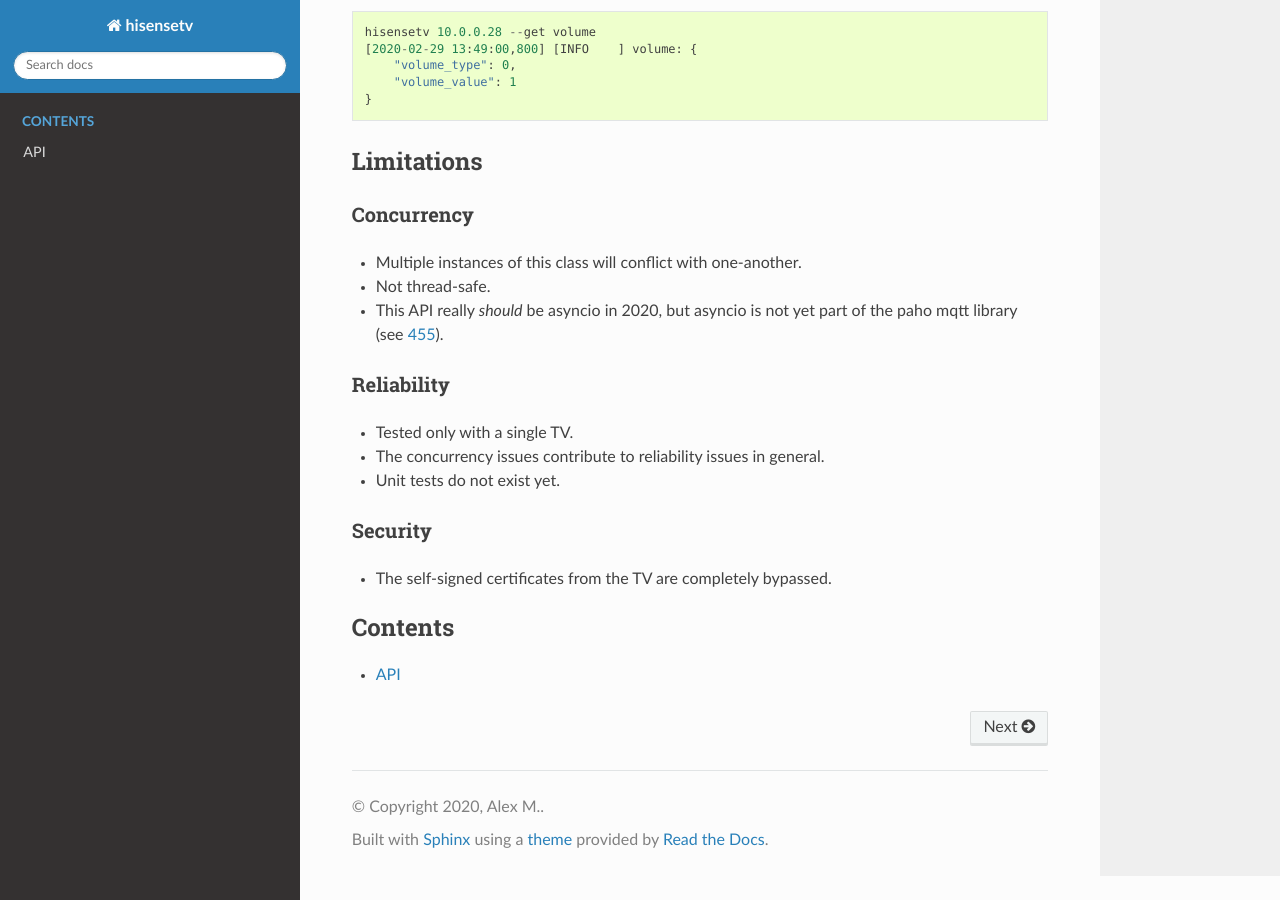
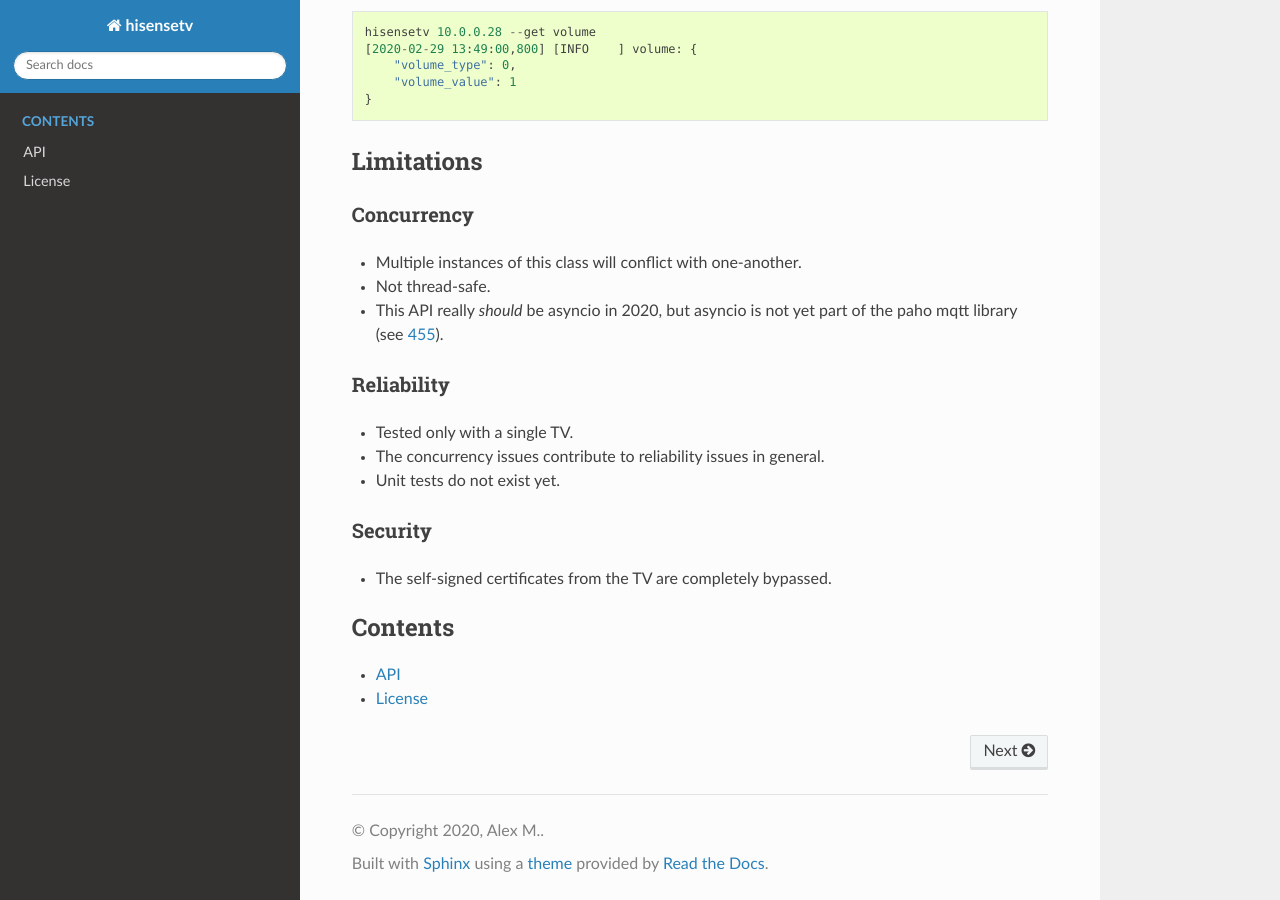
Before and after one commit to newAM/hisensetv, a Sphinx documentation site: the page built from docs/index.rst, in a window 1280 px wide and 900 px high, scrolled down 1277 px. Built offline with Sphinx 7.4.7 and the Read the Docs theme 2.0.0, drawn with Linux system fonts in a browser that asks for light colours.

Commit message:
Added license to docs.

```diff
--- a/docs/index.rst
+++ b/docs/index.rst
@@ -5,3 +5,4 @@
    :caption: Contents
 
    api
+   license
--- /dev/null
+++ b/docs/license.rst
@@ -0,0 +1,3 @@
+License
+*******
+.. include:: ../license
```
